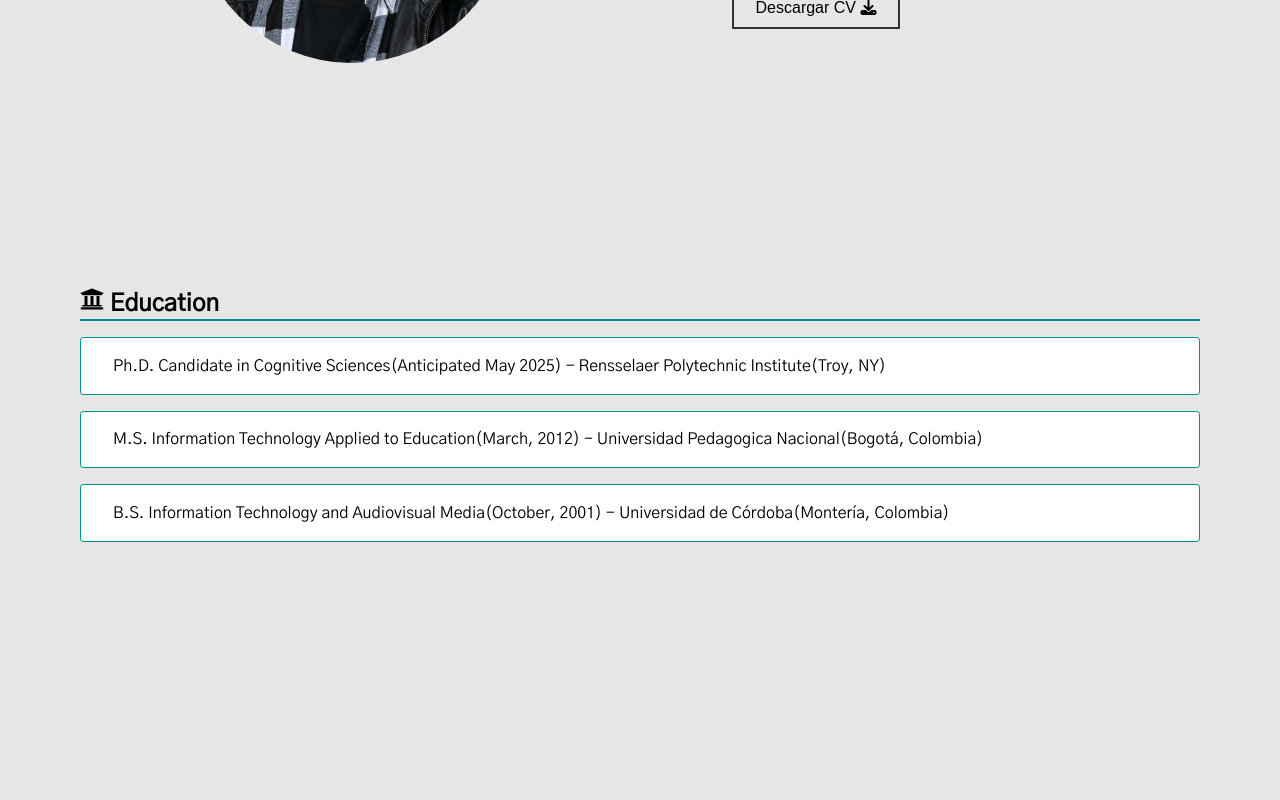
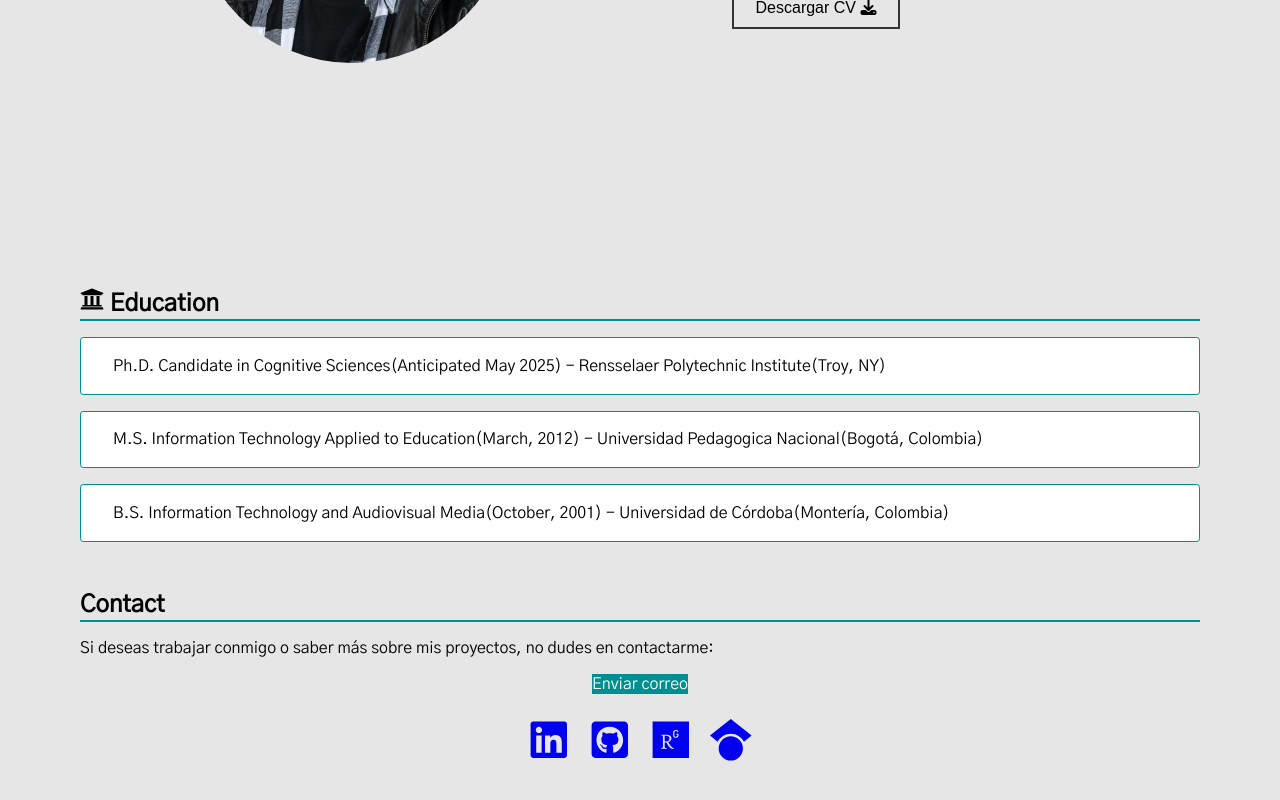
Before and after one commit to corderoangel/portfolio_adan, a React (Create React App) app: page / in a window 1280 px wide. Shown: the part 545-1345 px from the top of the page. Before the commit the page ends 1103 px from the top, so only its background shows below. Built offline with nearby package versions, Linux system fonts and the light colour scheme.

Commit message:
contacto

```diff
--- a/src/AboutMe.css
+++ b/src/AboutMe.css
@@ -102,6 +102,56 @@
 	width: 100%;
 }
 
+/* Sección Contacto */
+.contact-container {
+	text-align: start;
+	margin-left: 4rem;
+	margin-right: 4rem;
+	margin-top: 1rem;
+	border-radius: 1rem;
+	padding: 1rem;
+}
+
+.contact-container h2 {
+	border-bottom: 2px solid #008f90;
+}
+
+.contact-container p {
+	margin-top: 1rem;
+}
+
+.contact-btn {
+	display: inline-block;
+	/* padding: 10px 20px; */
+	color: #ffffff;
+	background-color: #008f90;
+	text-decoration: none;
+	margin-top: 1rem;
+	transition: 0.3s;
+}
+
+.contact-email {
+	text-align: center;
+}
+
+.contact-redes {
+	display: flex;
+	justify-content: center; /* Centra los iconos horizontalmente */
+}
+
+.contact-redes a {
+	font-size: 2.6rem;
+	margin: 0.6rem;
+	padding-bottom: 1rem;
+	padding-top: 1rem;
+	fill: #333; /* Reemplaza con el color hexadecimal que desees */
+	text-decoration: none; /* Elimina el subrayado */
+}
+
+.contact-redes a:visited {
+	color: #333; /* El mismo color que el normal */
+}
+
 @media screen and (max-width: 980px) {
 	.aboutme-container {
 		width: 90%;
@@ -133,6 +183,12 @@
 
 	.education-container {
 		margin-top: 14rem;
+		margin-left: 0rem;
+		margin-right: 0rem;
+	}
+
+	.contact-container {
+		/* margin-top: 14rem; */
 		margin-left: 0rem;
 		margin-right: 0rem;
 	}
--- a/src/AboutMe.js
+++ b/src/AboutMe.js
@@ -1,6 +1,7 @@
 import React from "react";
 import "./AboutMe.css";
-import { FaUniversity } from "react-icons/fa";
+import { FaUniversity, FaLinkedin, FaGithubSquare, FaResearchgate } from "react-icons/fa";
+import { FaGoogleScholar } from "react-icons/fa6";
 const AboutMe = () => {
 	// Define la función descargarCV
 	const descargarCV = () => {
@@ -51,6 +52,31 @@ const AboutMe = () => {
 					</div>
 				</div>
 			</div>
+			<div className="contact-container">
+				<h2>Contact</h2>
+				<p>Si deseas trabajar conmigo o saber más sobre mis proyectos, no dudes en contactarme:</p>
+
+				<div className="contact-email">
+					<a href="mailto:correo@gmail.com" class="contact-btn">
+						Enviar correo
+					</a>
+				</div>
+
+				<div className="contact-redes">
+					<a href="https://www.linkedin.com/in/adangomezs/">
+						<FaLinkedin />
+					</a>
+					<a href="#">
+						<FaGithubSquare />{" "}
+					</a>
+					<a href="#">
+						<FaResearchgate />{" "}
+					</a>
+					<a href="#">
+						<FaGoogleScholar />
+					</a>
+				</div>
+			</div>
 		</div>
 	);
 };
```
